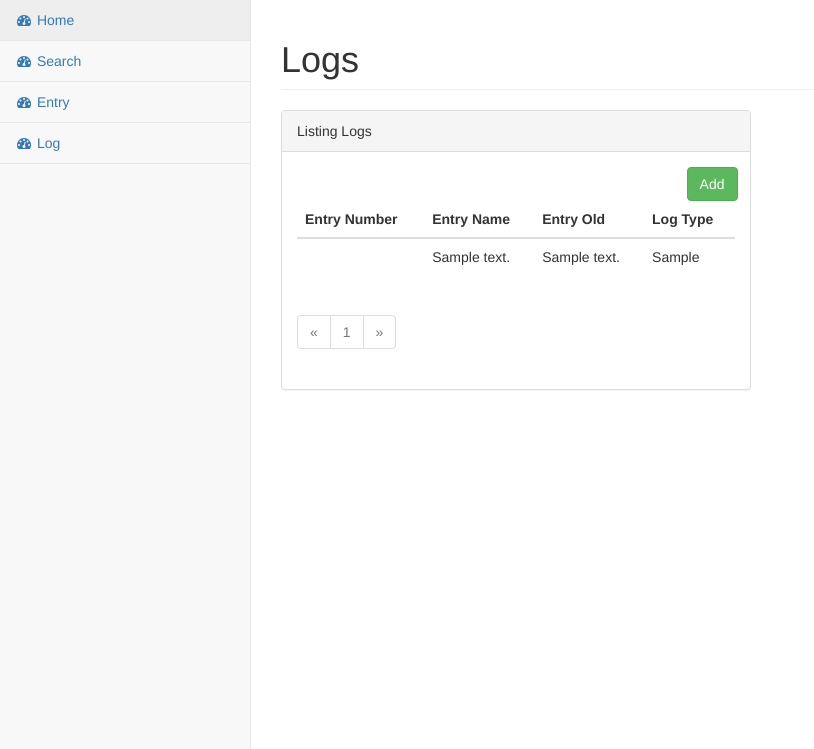
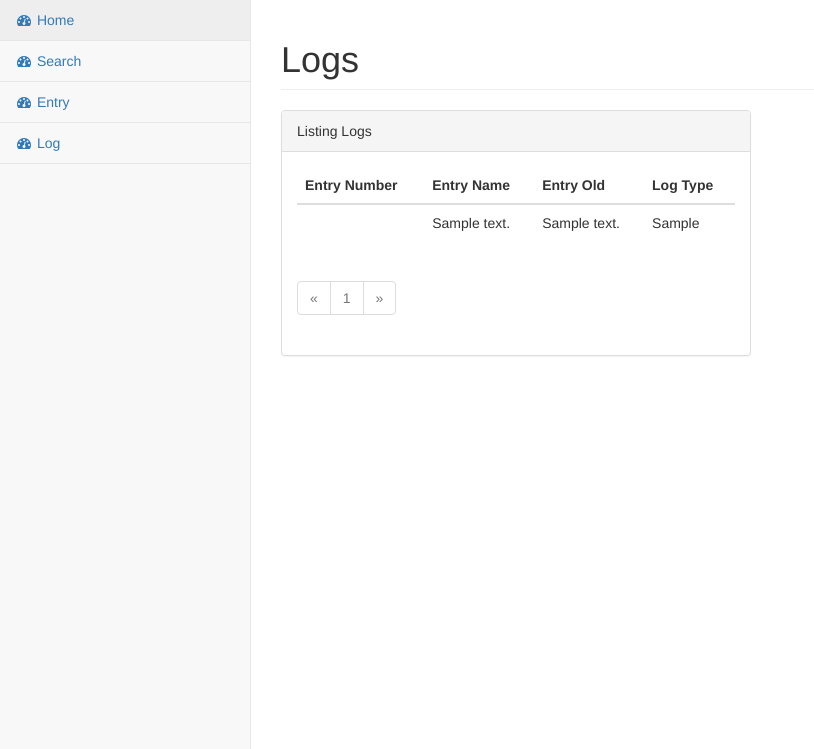
Before and after one commit to alexandreferreira/namesearch-example, a Django app: template core/templates/log/log_list.html in a window 1280 px wide. Shown: the part 51-800 px from the top of the page, without its empty margins (0-814 px from the left). Run offline with Django 3.2, Linux system fonts and the light colour scheme; tables that the repository leaves empty hold one stand-in row (values such as "Sample post"); the template is opened without the code that fills it: values that come from a table or form of the project are taken from there, most other values are stand-ins (such as "Sample title", 1, 10 or a date in 2020); data that the repository does not hold is empty; parts of the project's set-up code (start-up, migrations or seed data) failed here and were passed over; some libraries are stand-ins or nearby versions.

Commit message:
remove add button in log list

```diff
--- a/core/templates/log/log_list.html
+++ b/core/templates/log/log_list.html
@@ -15,11 +15,6 @@
                 </div>
                 <!-- /.panel-heading -->
                 <div class="panel-body">
-                <div class="row">
-                    <div class="col-sm-2 col-lg-offset-10">
-                        <a href="{% url 'entry_create' %}" class="btn btn-success">Add</a>
-                    </div>
-                </div>
                     <div class="table-responsive">
                         <table class="table">
                             <thead>
```
